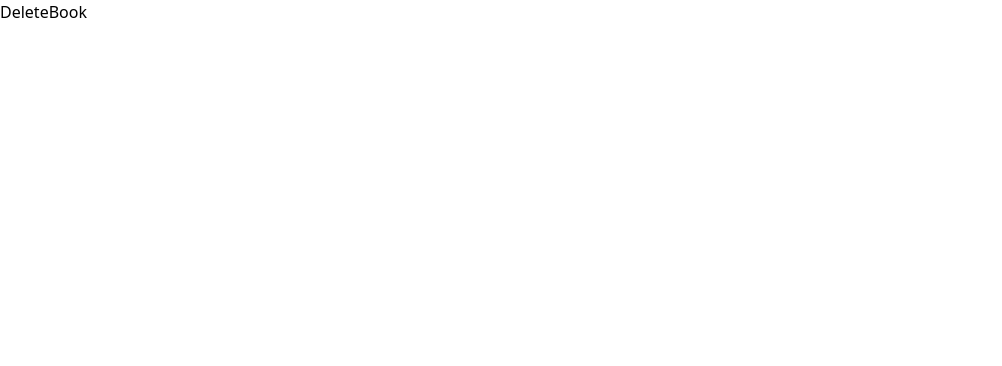
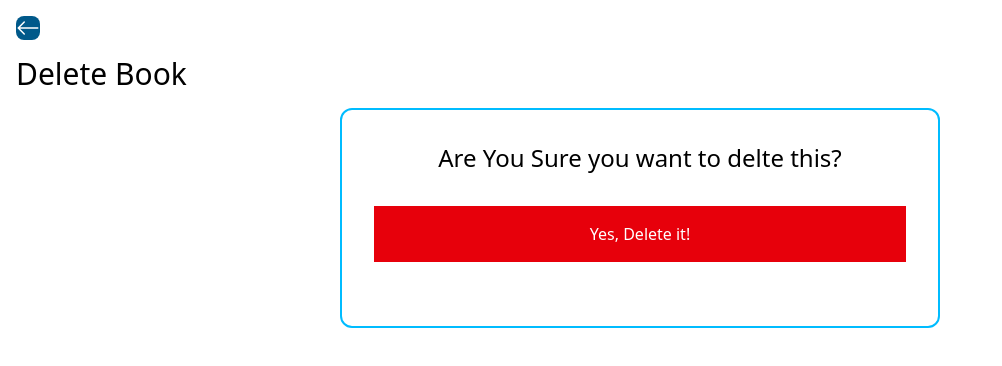
Before and after one commit to yuvrajtayal1202/MERN-LAB, a React (Vite) app in the folder BookStore/frontend/: page /books/delete/1 in a window 1280 px wide. Shown: the top 366 px of the page, without its empty margins (0-1002 px from the left). Built offline with nearby package versions, Linux system fonts and the light colour scheme.

Commit message:
BookStore App Completed

```diff
--- a/BookStore/frontend/pages/DeleteBook.jsx
+++ b/BookStore/frontend/pages/DeleteBook.jsx
@@ -1,10 +1,43 @@
-import React from 'react'
+import React, { useState, useEffect} from 'react';
+import BackButton from '../components/BackButton';
+import Spinner from '../components/Spinner';
+import axios from 'axios';
+import { useNavigate, useParams  } from 'react-router-dom';
+import { useSnackbar } from 'notistack';
+const DeleteBook = () => {
+    const [loading, setLoading] = useState(false);
+    const navigate = useNavigate();
+const {id} = useParams()
 
-const DeleteBook = () => {
+    const hanbleBookDelete = ()=>{
+      setLoading(true)
+      axios.delete(`http://localhost:5555/books/${id}`)
+
+      .then(() =>{
+        setLoading(false)
+        navigate('/')
+      })
+      .catch((err) =>{
+        console.log(err)
+        setLoading(false)
+      })
+    }
   return (
-    <div>
-        DeleteBook
-    </div>
+<div className="p-4">
+   <BackButton/>
+   <h1 className="text-3xl my-4">Delete Book</h1>
+         {loading ? <Spinner /> : ''}
+
+         <div className="flex flex-col items-center border-2 border-sky-400 rounded-xl w-[600px] p-8 mx-auto">
+          <h3 className='text-2xl'>Are You Sure you want to delte this?</h3>
+
+          <button className='p-4 bg-red-600 text-white m-8 w-full'
+          onClick={hanbleBookDelete}
+          >
+            Yes, Delete it!
+          </button>
+         </div>
+</div>
   )
 }
 
--- a/BookStore/frontend/pages/EditBook.jsx
+++ b/BookStore/frontend/pages/EditBook.jsx
@@ -1,8 +1,8 @@
-import React, { useState, useEffect, useParams } from 'react';
+import React, { useState, useEffect } from 'react';
 import BackButton from '../components/BackButton';
 import Spinner from '../components/Spinner';
 import axios from 'axios';
-import { useNavigate } from 'react-router-dom';
+import { useNavigate, useParams } from 'react-router-dom';
 import { useSnackbar } from 'notistack';
 
 const EditBook = () => {
@@ -12,23 +12,25 @@
   const [loading, setLoading] = useState(false);
   const navigate = useNavigate();
   const { enqueueSnackbar } = useSnackbar();
+  const { id } = useParams();
 
-const {id} = useParams()
-useEffect(()=>{
-  setLoading(true)
-  axios.get(`https://localhost:5555/books/${id}`)
-  .then((res) =>{
-    setAuthor(res.data.author);
-    set.PublishYear(res.data.publishYear);
-    setTitle(res.data.title);
-    setLoading(false);
-  }).catch((err) =>{
+  useEffect(() => {
+    setLoading(true);
+    axios
+      .get(`http://localhost:5555/books/${id}`)
+      .then((res) => {
+        setAuthor(res.data.author);
+        setPublishYear(res.data.publishYear);
+        setTitle(res.data.title);
+        setLoading(false);
+      })
+      .catch((err) => {
+        setLoading(false);
+        alert("An error occurred, please check the console");
+        console.log(err);
+      });
+  }, [id]);
 
-    setLoading(false)
-  alert("An error occured please check teh console")
-  console.log(err)
-  })
-})
   const handleEditBook = () => {
     const data = {
       title,
@@ -40,13 +42,12 @@
       .put(`http://localhost:5555/books/${id}`, data)
       .then(() => {
         setLoading(false);
-        enqueueSnackbar('Book Created successfully', { variant: 'success' });
+        enqueueSnackbar('Book updated successfully', { variant: 'success' });
         navigate('/');
       })
       .catch((error) => {
         setLoading(false);
-        // alert('An error happened. Please Chack console');
-        enqueueSnackbar('Error', { variant: 'error' });
+        enqueueSnackbar('Error updating book', { variant: 'error' });
         console.log(error);
       });
   };
@@ -90,6 +91,6 @@
       </div>
     </div>
   );
-}
+};
 
-export default EditBook
+export default EditBook;
```
